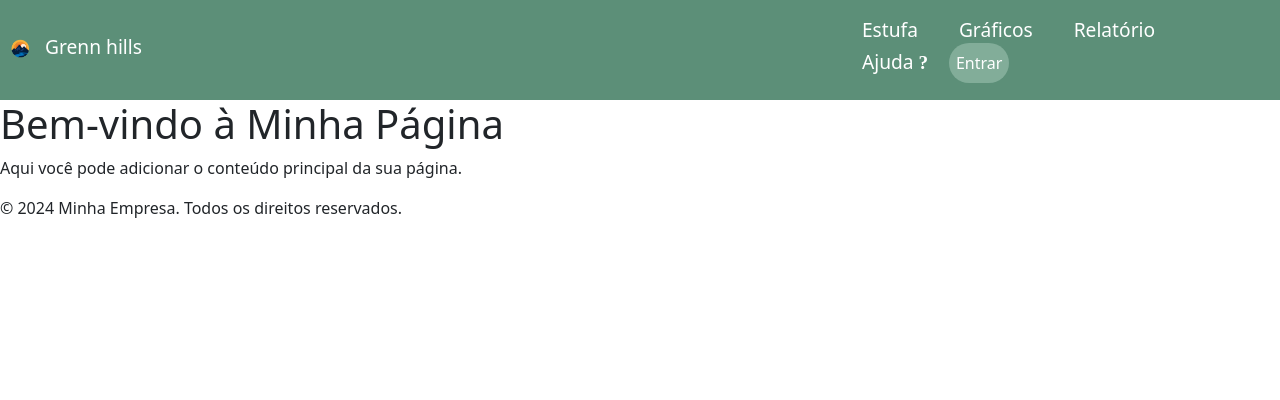
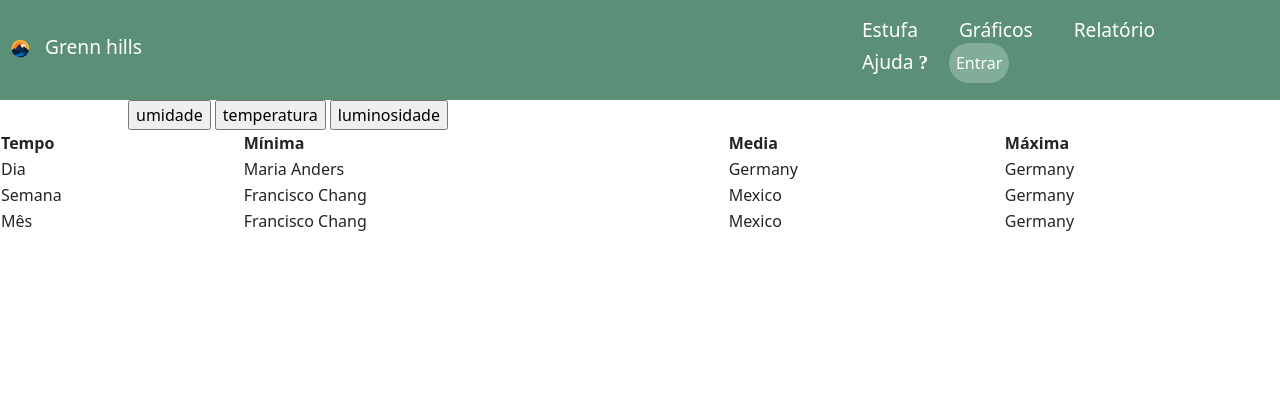
Before and after one commit to gabrieldasilva88188/TCC-Green-Hills, a PHP site: page / in a window 1280 px wide. Shown: the top 400 px of the page. Run offline with PHP 8.4, Linux system fonts and the light colour scheme; some libraries are stand-ins or nearby versions; some web fonts are replaced.

Commit message:
Update index.php

```diff
--- a/index.php
+++ b/index.php
@@ -3,22 +3,53 @@
 <head>
     <meta charset="UTF-8">
     <meta name="viewport" content="width=device-width, initial-scale=1.0">
-    <title>Minha Página Principal</title>
-    <!-- Aqui você pode incluir seus estilos CSS específicos da página principal -->
+    <link rel="stylesheet" href="./CSS/style_relatorio.css">
+    <title>Relatório</title>
 </head>
 <body>
     <!-- Incluir o cabeçalho com a navbar usando PHP -->
     <?php include 'header.php'; ?>
 
     <!-- Conteúdo principal da página -->
-    <div class="content">
-        <h1>Bem-vindo à Minha Página</h1>
-        <p>Aqui você pode adicionar o conteúdo principal da sua página.</p>
+    <div class="secaobutton">
+        <div style="padding-left:10%; padding-right:10%">
+            <div class="botoes">
+                <input type="button" class="botaore" value="umidade">
+                <input type="button" class="botaore" value="temperatura">
+                <input type="button" class="botaore" value="luminosidade">
+            </div>
+        </div>
     </div>
 
-    <!-- Rodapé (Footer) -->
-    <footer>
-        <p>&copy; 2024 Minha Empresa. Todos os direitos reservados.</p>
-    </footer>
+    <div>
+        <table style="width:100%">
+            <tr>
+                <th class="tabelahead">Tempo</th>
+                <th class="tabelahead">Mínima</th>
+                <th class="tabelahead">Media</th>
+                <th class="tabelahead">Máxima</th>
+            </tr>
+            <tr>
+                <td class="tabelaitem">Dia</td>
+                <td class="tabelaitem">Maria Anders</td>
+                <td class="tabelaitem">Germany</td>
+                <td class="tabelaitem">Germany</td>
+            </tr>
+            <tr>
+                <td class="tabelaitem">Semana</td>
+                <td class="tabelaitem">Francisco Chang</td>
+                <td class="tabelaitem">Mexico</td>
+                <td class="tabelaitem">Germany</td>
+            </tr>
+            <tr>
+                <td class="tabelaitem">Mês</td>
+                <td class="tabelaitem">Francisco Chang</td>
+                <td class="tabelaitem">Mexico</td>
+                <td class="tabelaitem">Germany</td>
+            </tr>
+        </table>
+    </div>
+
+
 </body>
 </html>
```
